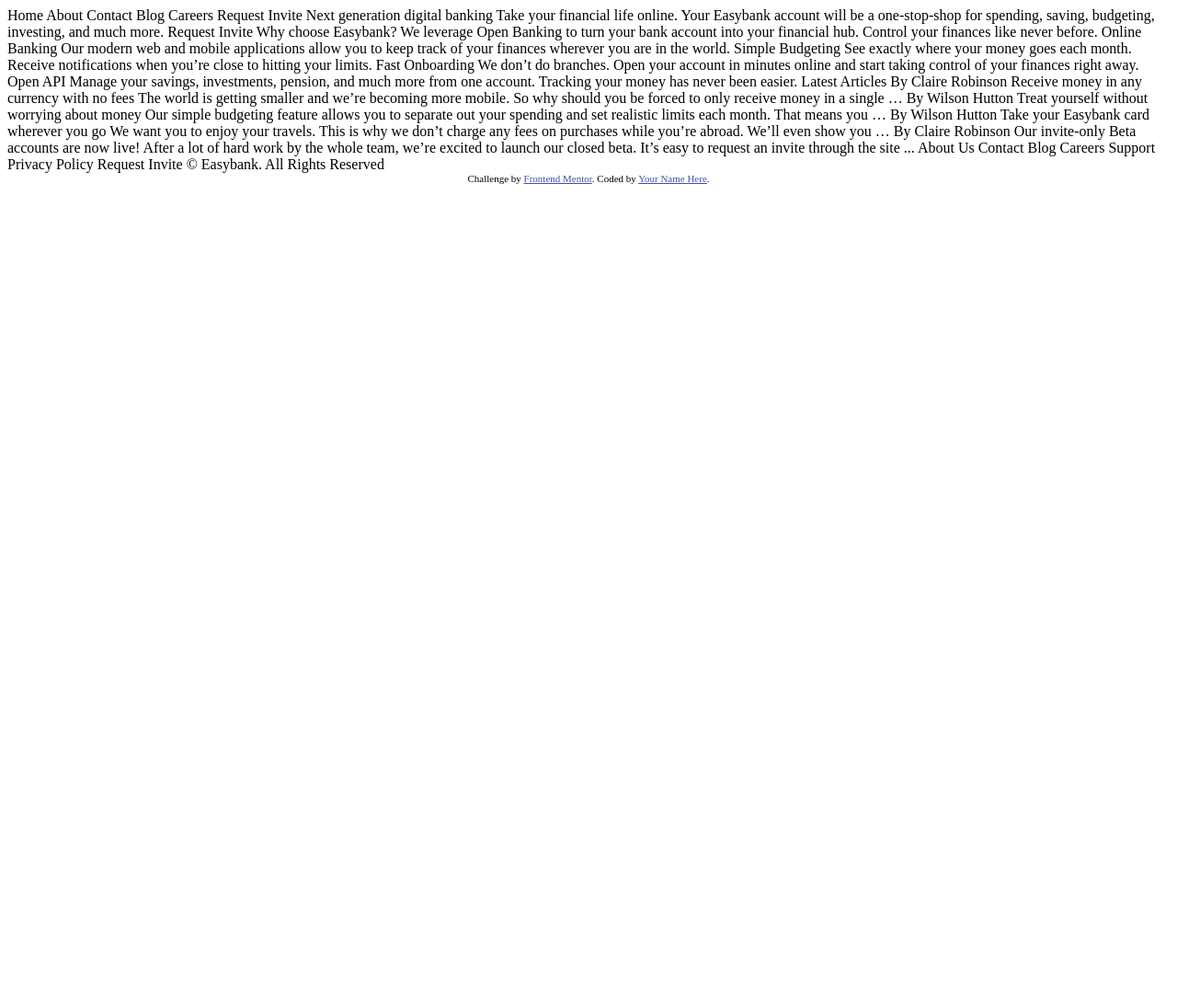
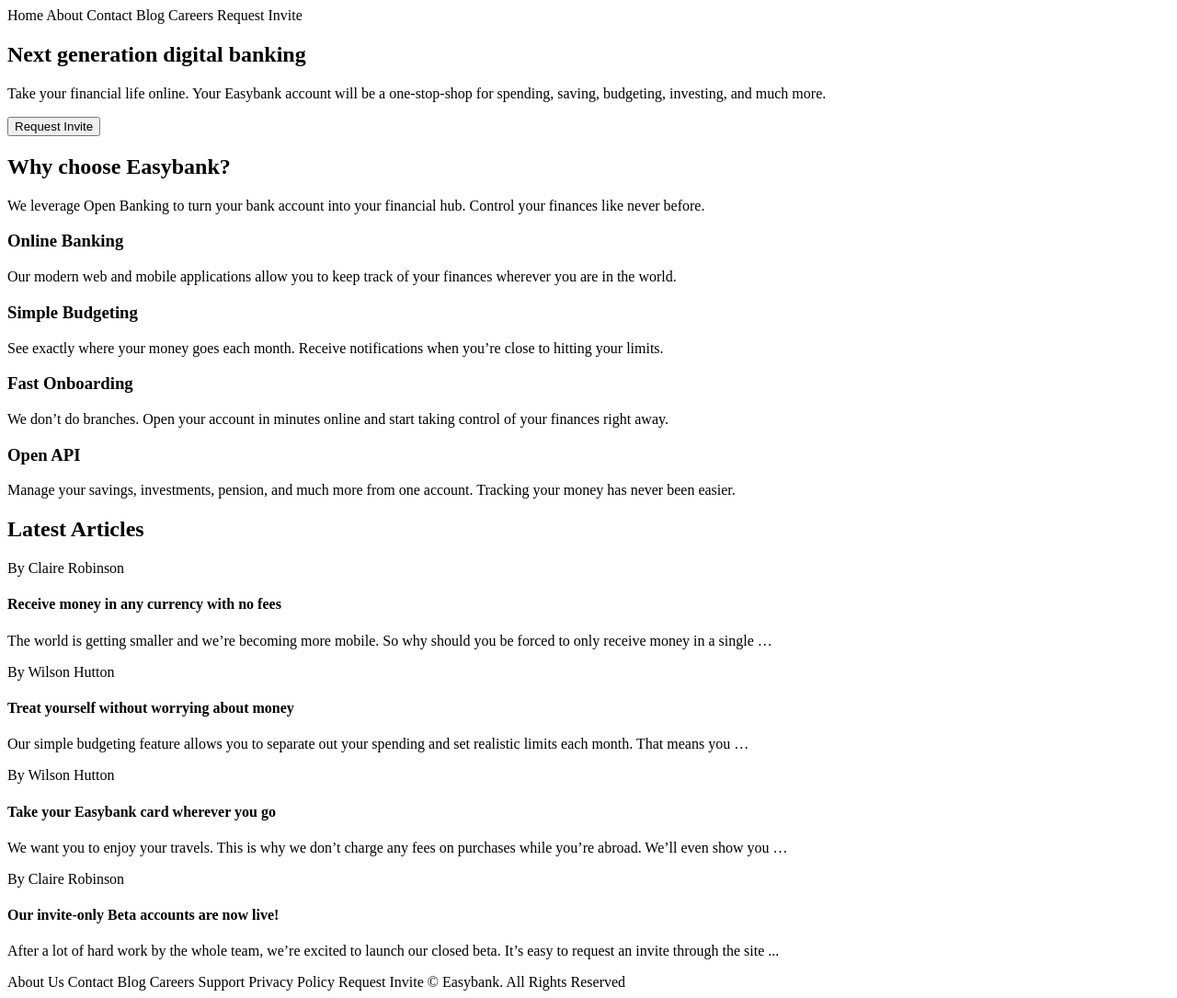
Before and after one commit to roadblock37/easyBank, a website: page index.html in a window 1280 px wide. Shown: the whole page at 92% size. Before the commit the page ends 800 px from the top, so only its background shows below. Drawn offline with Linux system fonts and the light colour scheme.

Commit message:
finished html structure

```diff
--- a/index.html
+++ b/index.html
@@ -15,73 +15,95 @@
   </style>
 </head>
 <body>
-
+  <nav>
     Home
   About
   Contact
   Blog
   Careers
+  Request Invite
+  </nav>
 
-  Request Invite
-
-
-
-  Next generation digital banking
-
+  <section>
+    <h1>Next generation digital banking</h1>
+    <p>
       Take your financial life online. Your Easybank account will be a one-stop-shop
       for spending, saving, budgeting, investing, and much more.
+    </p>
+    <button>Request Invite</button>
+  </section>
 
-  Request Invite
-
-
-
-  Why choose Easybank?
-
+  <section>
+    <h2>Why choose Easybank?</h2>
+    <p>
       We leverage Open Banking to turn your bank account into your financial hub. Control
       your finances like never before.
+    </p>
+    <div>
+      <div>
+        <h3>Online Banking</h3>
+        <p>Our modern web and mobile applications allow you to keep track of your finances
+        wherever you are in the world.
+        </p>
 
-  Online Banking
-  Our modern web and mobile applications allow you to keep track of your finances
-  wherever you are in the world.
+        <h3>Simple Budgeting</h3>
+        <p>See exactly where your money goes each month. Receive notifications when you’re
+          close to hitting your limits.
+        </p>
 
-  Simple Budgeting
-  See exactly where your money goes each month. Receive notifications when you’re
-  close to hitting your limits.
+        <h3>Fast Onboarding</h3>
+        <p>We don’t do branches. Open your account in minutes online and start taking control
+          of your finances right away.
+        </p>
 
-  Fast Onboarding
-  We don’t do branches. Open your account in minutes online and start taking control
-  of your finances right away.
+        <h3>Open API</h3>
+        <p>Manage your savings, investments, pension, and much more from one account. Tracking
+          your money has never been easier.
+        </p>
+      </div>
+    </div>
+  </section>
 
-  Open API
-  Manage your savings, investments, pension, and much more from one account. Tracking
-  your money has never been easier.
-
-
-
-  Latest Articles
-
-  By Claire Robinson
-  Receive money in any currency with no fees
+  <section>
+    <h2>Latest Articles</h2>
+    <div>
+      <div>
+        <p>By Claire Robinson</p>
+        <h4>Receive money in any currency with no fees</h4>
+        <p>
           The world is getting smaller and we’re becoming more mobile. So why should you be
           forced to only receive money in a single …
+        </p>
+      </div>
 
-  By Wilson Hutton
-  Treat yourself without worrying about money
+      <div>
+        <p>By Wilson Hutton</p>
+        <h4>Treat yourself without worrying about money</h4>
+        <p>
           Our simple budgeting feature allows you to separate out your spending and set
   realistic limits each month. That means you …
+        </p>
+      </div>
 
-  By Wilson Hutton
-  Take your Easybank card wherever you go
-  We want you to enjoy your travels. This is why we don’t charge any fees on purchases
-  while you’re abroad. We’ll even show you …
+      <div>
+        <p>By Wilson Hutton</p>
+        <h4>Take your Easybank card wherever you go</h4>
+        <p>We want you to enjoy your travels. This is why we don’t charge any fees on purchases
+          while you’re abroad. We’ll even show you …</p>
+      </div>
 
-  By Claire Robinson
-  Our invite-only Beta accounts are now live!
-  After a lot of hard work by the whole team, we’re excited to launch our closed beta.
+      <div>
+        <p>By Claire Robinson</p>
+        <h4>Our invite-only Beta accounts are now live!</h4>
+        <p>After a lot of hard work by the whole team, we’re excited to launch our closed beta.
           It’s easy to request an invite through the site ...
+        </p>
+      </div>
+    </div>
 
+  </section>
 
-
+  <footer>
     About Us
   Contact
   Blog
@@ -92,10 +114,7 @@
   Request Invite
 
   © Easybank. All Rights Reserved
+  </footer>
 
-  <div class="attribution">
-    Challenge by <a href="https://www.frontendmentor.io?ref=challenge" target="_blank">Frontend Mentor</a>.
-    Coded by <a href="#">Your Name Here</a>.
-  </div>
 </body>
 </html>
```
Lines whose indentation alone changed are shown as unchanged.
